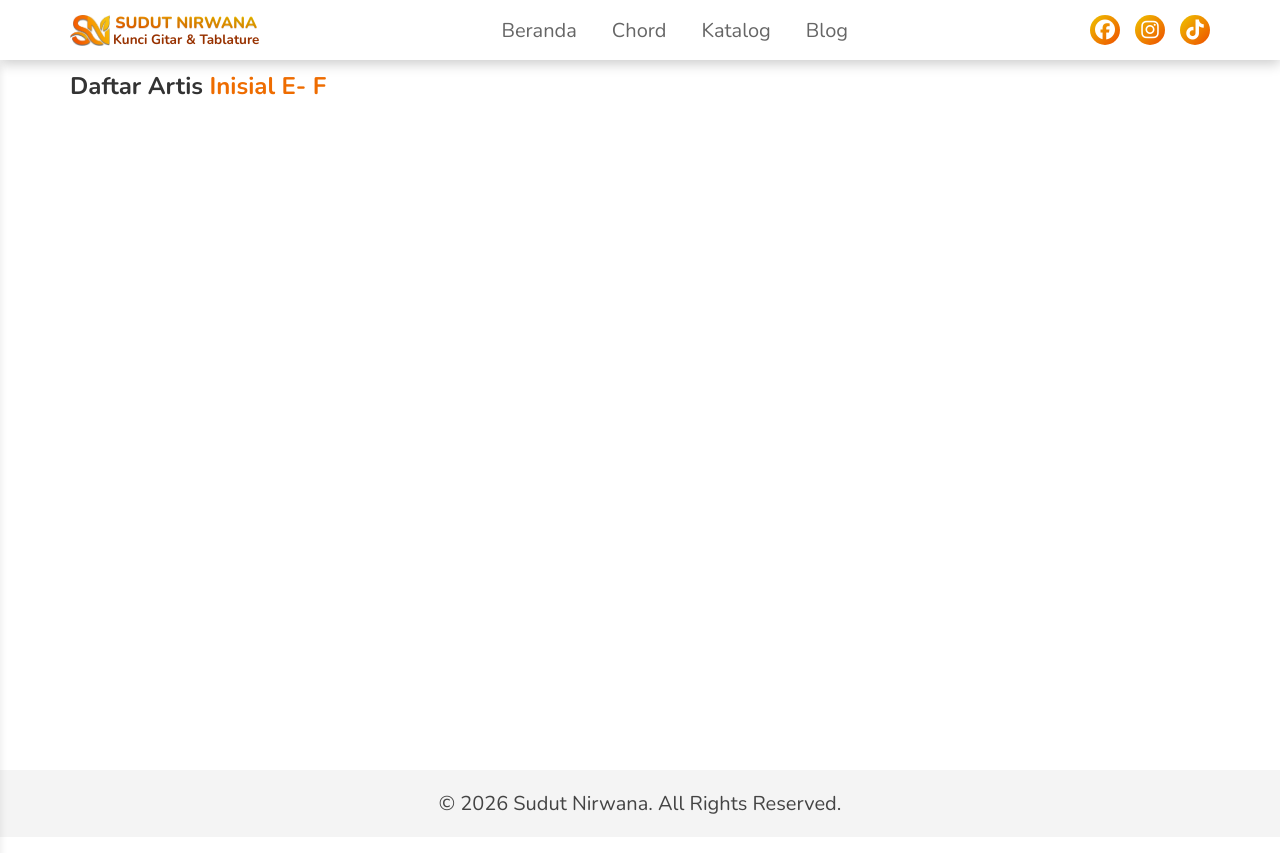
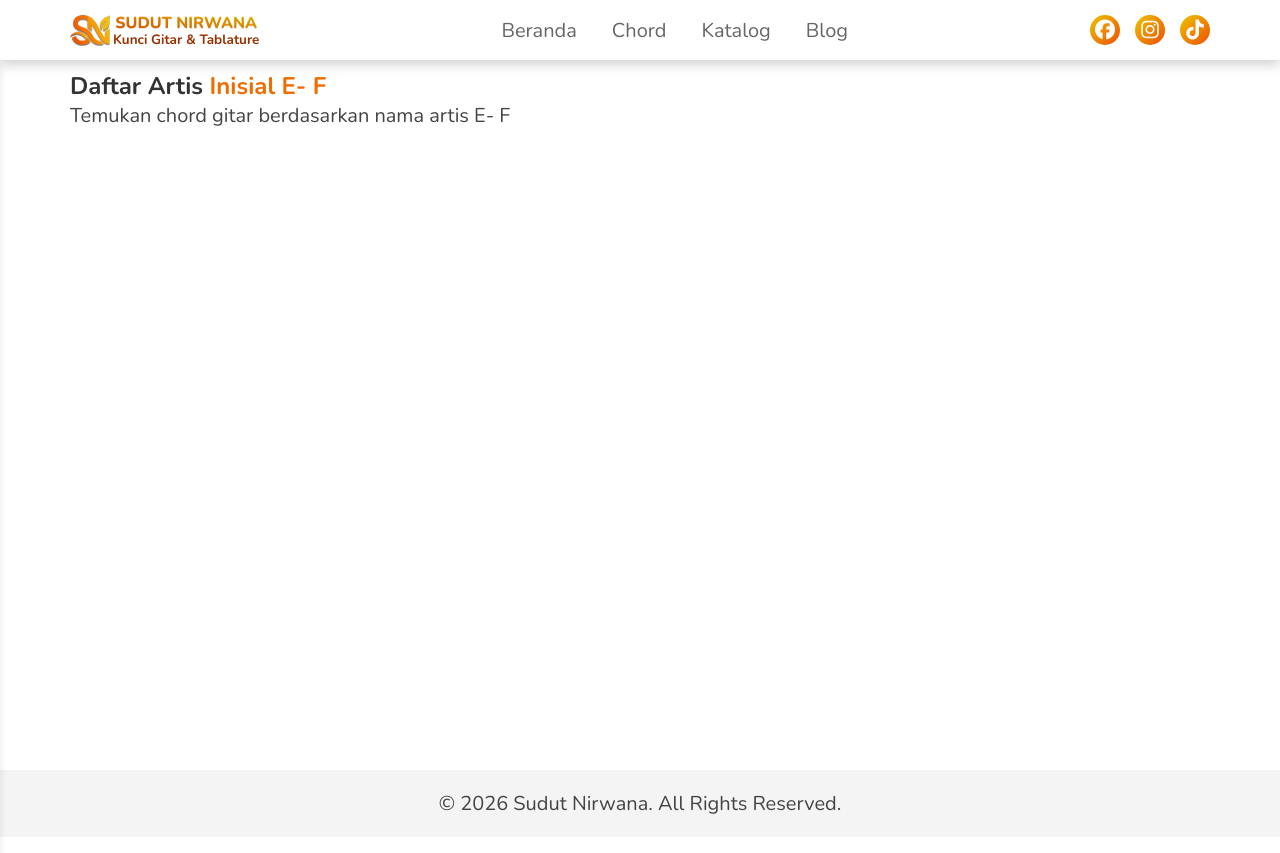
Before and after one commit to sudut-nirwana/sudut-nirwana-main, a Jekyll site: the page built from artis/e-f.md, in a window 1280 px wide. Shown: the top 853 px of the page. Built offline with Jekyll 4.4.1, drawn with Linux system fonts in a browser that asks for light colours.

Commit message:
Update daftar-artis.html

```diff
--- a/_layouts/daftar-artis.html
+++ b/_layouts/daftar-artis.html
@@ -7,6 +7,7 @@ layout: default
     <div class="container">
     <div class="section-header">
         <h2 class="main-title">Daftar Artis <span class="highlight">Inisial {{ page.title }}</span></h2>
+        <p>Temukan chord gitar berdasarkan nama artis {{ page.title }}</p>
     </div>
 
         <div class="chord-list-wrapper">
```
